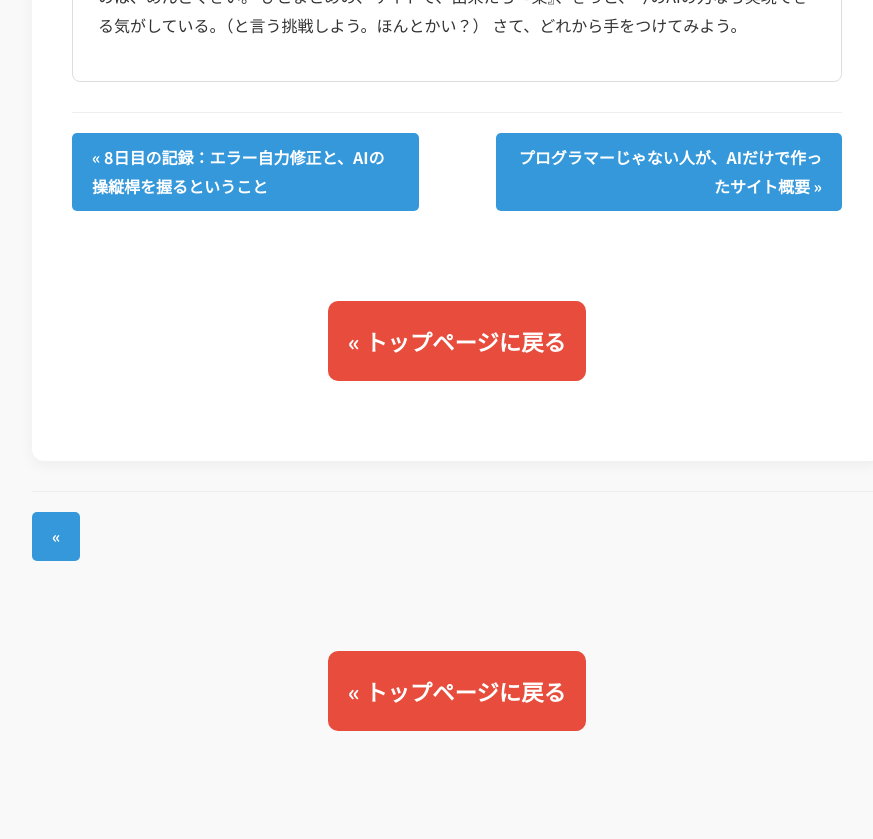
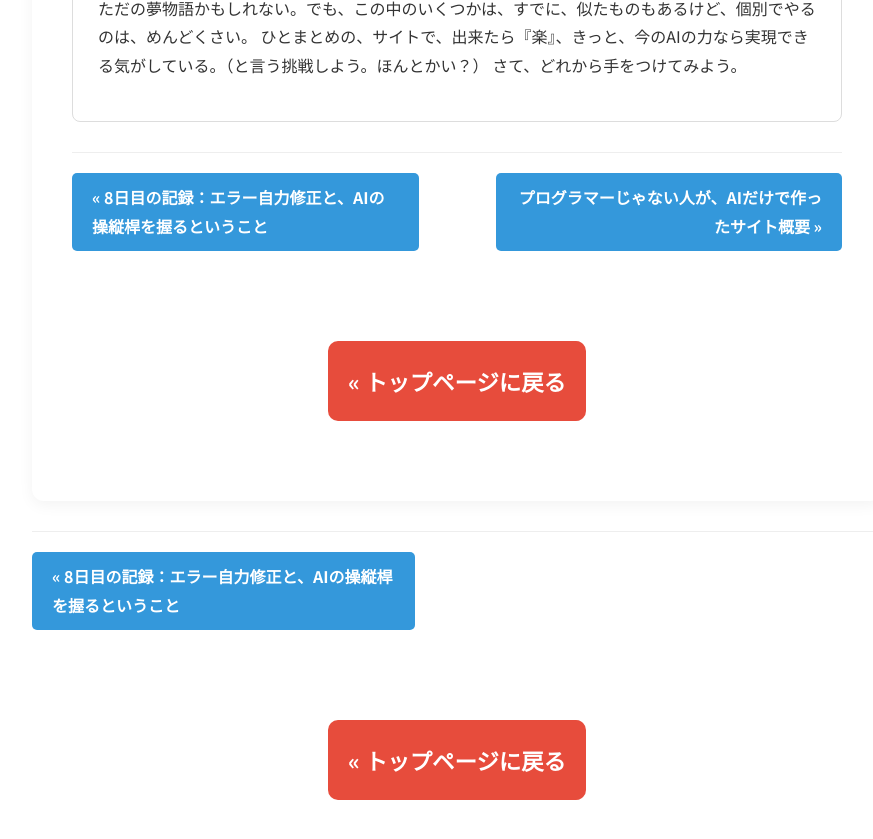
Before and after one commit to 0513reo/reo, a Jekyll site: the page built from _logs/2025-07-01-inconvenience-list.md, in a window 1280 px wide and 900 px high, scrolled down 2205 px. Shown: the top 839 px of the window, without its empty margins (183-1056 px from the left). Built offline with Jekyll 4.4.1, drawn with Linux system fonts in a browser that asks for light colours; before the commit the page ends 2996 px from its top, so only the background shows below that.

Commit message:
Add files via upload

```diff
--- a/_layouts/post.html
+++ b/_layouts/post.html
@@ -1,40 +1,48 @@
 ---
 layout: default
 ---
-<div class="container blog-post" style="max-width: 850px;">
+<div class="container blog-post" style="max-width: 850px; margin: 20px auto; background-color: white; padding: 20px 40px 40px 40px; border-radius: 12px; box-shadow: 0 4px 15px rgba(0,0,0,0.05);">
+
     <header style="text-align:center; margin-bottom: 20px;">
-        <h1 style="font-size: 2.2em; border-bottom: 2px solid #eee; padding-bottom:10px; margin-bottom: 5px;">{{ page.title }}</h1>
+        <h1 style="font-size: 2.2em; border-bottom: 2px solid #4a90e2; padding-bottom:10px; margin-bottom: 40px; color: #1e3a5f;">{{ page.title }}</h1>
     </header>
 
     <div class="content">
         {{ content }}
     </div>
 
-    <!-- ★★★ ここからが修正されたナビゲーションコード ★★★ -->
+    <!-- ★★★ ここからが【完全修正版】のナビゲーションコード ★★★ -->
     <div class="navigation-links" style="display: flex; justify-content: space-between; align-items: center; margin-top: 30px; padding-top: 20px; border-top: 1px solid #eee;">
         {% assign collection_name = page.collection %}
         {% if collection_name %}
 
-            <!-- まず、非表示ではない記事だけをフィルタリングして新しいリストを作成 -->
+            <!-- まず、非表示ではない記事だけをフィルタリングして、日付順に並べたリストを作成 -->
             {% assign visible_posts = site[collection_name] | where_exp:"item", "item.hidden != true" | sort: 'date' %}
 
+            <!-- このリストの中から、現在の記事が何番目かを探し、その前後の記事を取得する -->
             {% for post in visible_posts %}
                 {% if post.url == page.url %}
-                    {% assign current_index = forloop.index0 %}
+                    {% assign prev_post_index = forloop.index0 | minus: 1 %}
+                    {% if prev_post_index >= 0 %}
+                        {% assign prev_post = visible_posts[prev_post_index] %}
+                    {% endif %}
+
+                    {% assign next_post_index = forloop.index0 | plus: 1 %}
+                    {% if next_post_index < visible_posts.size %}
+                        {% assign next_post = visible_posts[next_post_index] %}
+                    {% endif %}
                 {% endif %}
             {% endfor %}
-
-            {% assign prev_post = visible_posts[current_index | minus: 1] %}
-            {% assign next_post_index = current_index | plus: 1 %}
-            {% if next_post_index < visible_posts.size %}
-                {% assign next_post = visible_posts[next_post_index] %}
-            {% endif %}
 
             <div class="prev-link" style="width: 45%; text-align: left;">
                 {% if prev_post %}
                     <a href="{{ prev_post.url | relative_url }}" class="read-more-btn">« {{ prev_post.title }}</a>
+                {% else %}
+                    <!-- 前の記事がない場合は、スペースを確保するために空のdivを置く -->
+                    <div></div>
                 {% endif %}
             </div>
+
             <div class="next-link" style="width: 45%; text-align: right;">
                 {% if next_post %}
                     <a href="{{ next_post.url | relative_url }}" class="read-more-btn">{{ next_post.title }} »</a>
```
